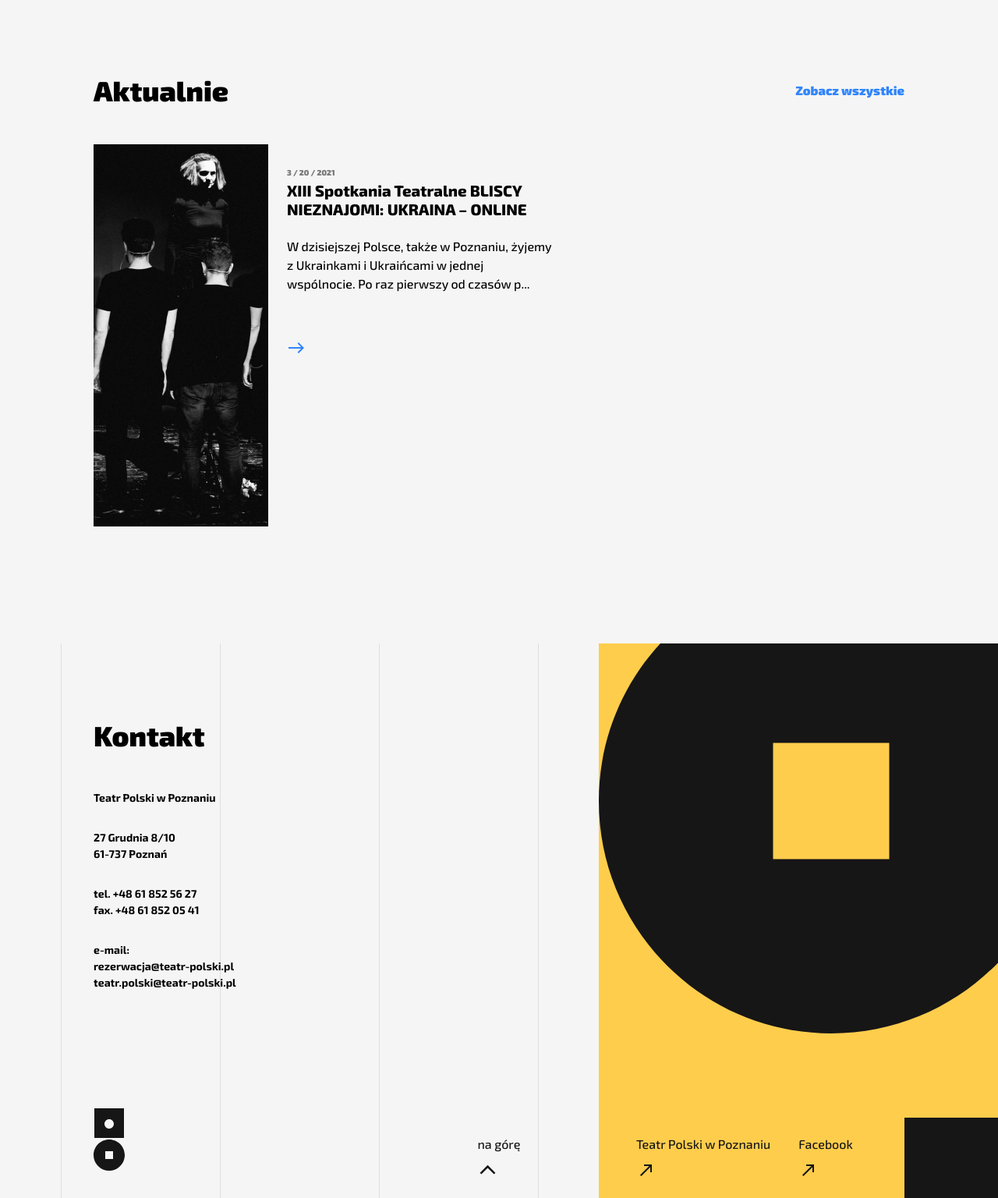
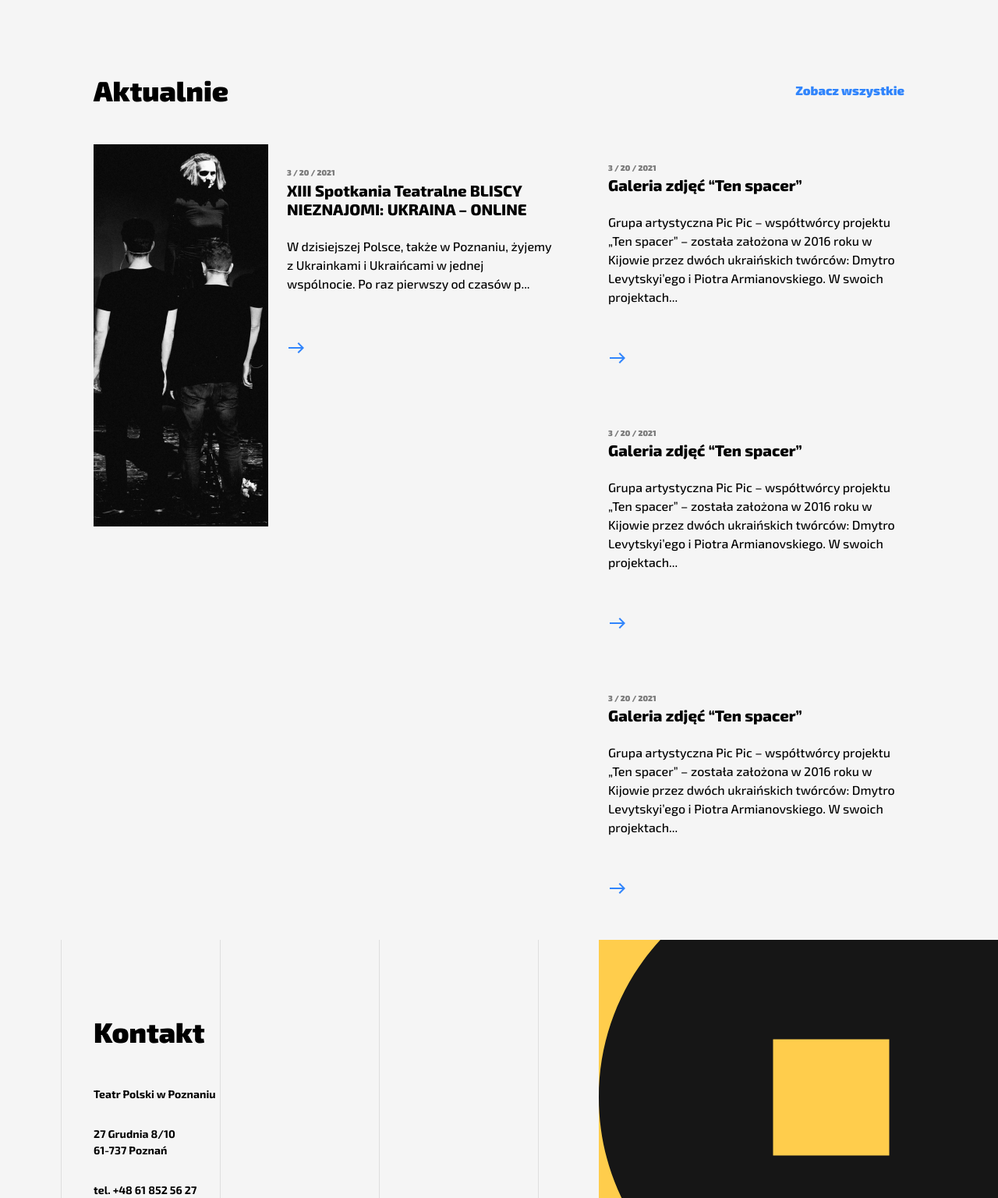
Before and after one commit to lt27037/teatr, a PHP site: page / in a window 1280 px wide. Shown: the part 802-2338 px from the top of the page at 78% size. Run offline with PHP 8.4, Linux system fonts and the light colour scheme; style sheets or scripts are compiled from the project's sources.

Commit message:
create secondary article

```diff
--- /dev/null
+++ b/components/secondaryArticle.php
@@ -0,0 +1,10 @@
+<article class="secondaryArticle">
+  <span class="secondaryArticle__date">3 / 20 / 2021</span>
+  <h3 class="secondaryArticle__title">Galeria zdjęć “Ten spacer”</h3>
+  <p class="secondaryArticle__fragment">
+  Grupa artystyczna Pic Pic – współtwórcy projektu „Ten spacer” – została założona w 2016 roku w Kijowie przez dwóch ukraińskich twórców: Dmytro Levytskyi’ego i Piotra Armianovskiego. W swoich projektach...
+  </p>
+  <button class="secondaryArticle__button" title="Zobacz więcej">
+    Zobacz więcej
+  </button>
+</article>
--- a/index.php
+++ b/index.php
@@ -24,7 +24,9 @@
           <?php @include './components/primaryArticle.php' ?>
         </div>
         <div class="newsSection__articles">
-
+          <?php @include './components/secondaryArticle.php' ?>
+          <?php @include './components/secondaryArticle.php' ?>
+          <?php @include './components/secondaryArticle.php' ?>
         </div>
       </div>
     </section>
--- /dev/null
+++ b/styles/components/_secondaryArticle.scss
@@ -0,0 +1,20 @@
+@import '../variables';
+@import '../components/primaryArticle';
+
+.secondaryArticle{
+  @include elementFlex(column, flex-start, flex-start);
+  margin: 24px 0 54px 0;
+  &__date{
+    @extend .primaryArticle__date;
+  }
+  &__title{
+    @extend .primaryArticle__title;
+  }
+  &__fragment{
+    @extend .primaryArticle__fragment;
+  }
+  &__button{
+    @extend .primaryArticle__button;
+  }
+
+}
--- a/styles/index.css
+++ b/styles/index.css
@@ -464,26 +464,26 @@
   padding: 24px 0 0 24px;
 }
 
-.primaryArticle__date {
+.primaryArticle__date, .secondaryArticle__date {
   font-size: 10px;
   font-weight: 900;
   color: #7A7A7A;
 }
 
-.primaryArticle__title {
+.primaryArticle__title, .secondaryArticle__title {
   font-weight: 800;
   font-size: 20px;
   margin: 4px 0 24px 0;
 }
 
-.primaryArticle__fragment {
+.primaryArticle__fragment, .secondaryArticle__fragment {
   font-weight: 500;
   font-size: 16px;
   line-height: 24px;
   margin-bottom: 54px;
 }
 
-.primaryArticle__button {
+.primaryArticle__button, .secondaryArticle__button {
   width: 24px;
   height: 24px;
   background-color: transparent;
@@ -494,6 +494,83 @@
   background-repeat: no-repeat;
   background-position: center;
   cursor: pointer;
+}
+
+.primaryArticle {
+  display: -webkit-box;
+  display: -ms-flexbox;
+  display: flex;
+  -webkit-box-orient: horizontal;
+  -webkit-box-direction: normal;
+      -ms-flex-direction: row;
+          flex-direction: row;
+  -webkit-box-pack: stretch;
+      -ms-flex-pack: stretch;
+          justify-content: stretch;
+  -webkit-box-align: start;
+      -ms-flex-align: start;
+          align-items: flex-start;
+}
+
+.primaryArticle__picture {
+  width: 224px;
+}
+
+.primaryArticle__container {
+  -webkit-box-flex: 1;
+      -ms-flex-positive: 1;
+          flex-grow: 1;
+  width: 364px;
+  padding: 24px 0 0 24px;
+}
+
+.primaryArticle__date, .secondaryArticle__date {
+  font-size: 10px;
+  font-weight: 900;
+  color: #7A7A7A;
+}
+
+.primaryArticle__title, .secondaryArticle__title {
+  font-weight: 800;
+  font-size: 20px;
+  margin: 4px 0 24px 0;
+}
+
+.primaryArticle__fragment, .secondaryArticle__fragment {
+  font-weight: 500;
+  font-size: 16px;
+  line-height: 24px;
+  margin-bottom: 54px;
+}
+
+.primaryArticle__button, .secondaryArticle__button {
+  width: 24px;
+  height: 24px;
+  background-color: transparent;
+  border: none;
+  font-size: 0px;
+  color: transpatent;
+  background-image: url("../images/blue-right-arrow.svg");
+  background-repeat: no-repeat;
+  background-position: center;
+  cursor: pointer;
+}
+
+.secondaryArticle {
+  display: -webkit-box;
+  display: -ms-flexbox;
+  display: flex;
+  -webkit-box-orient: vertical;
+  -webkit-box-direction: normal;
+      -ms-flex-direction: column;
+          flex-direction: column;
+  -webkit-box-pack: start;
+      -ms-flex-pack: start;
+          justify-content: flex-start;
+  -webkit-box-align: start;
+      -ms-flex-align: start;
+          align-items: flex-start;
+  margin: 24px 0 54px 0;
 }
 
 body {
--- a/styles/index.scss
+++ b/styles/index.scss
@@ -4,6 +4,7 @@
 @import './components/footer';
 @import './components/buttons';
 @import './components/primaryArticle';
+@import './components/secondaryArticle';
 
 body{
   display: grid;
```
Also changed, not shown: 1 other file.
